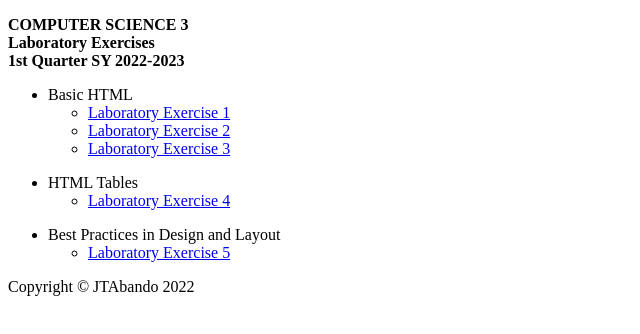
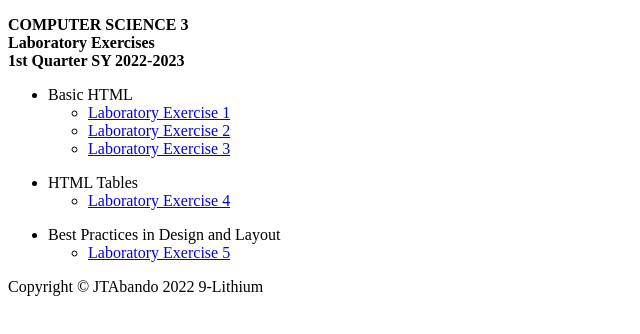
Before and after one commit to Mascardaddy/CS3, a plain HTML site: page AA1/index.html in a window 1280 px wide. Shown: the full height of the page, 0-640 px from the left. Drawn offline with Linux system fonts and the light colour scheme.

Commit message:
Update index.html

```diff
--- a/AA1/index.html
+++ b/AA1/index.html
@@ -29,6 +29,6 @@
 			</ul>
 			</ul>
 
-		<p>Copyright &copy JTAbando 2022</p>
+		<p>Copyright &copy JTAbando 2022 9-Lithium</p>
 		</body>
 	</html>
```
